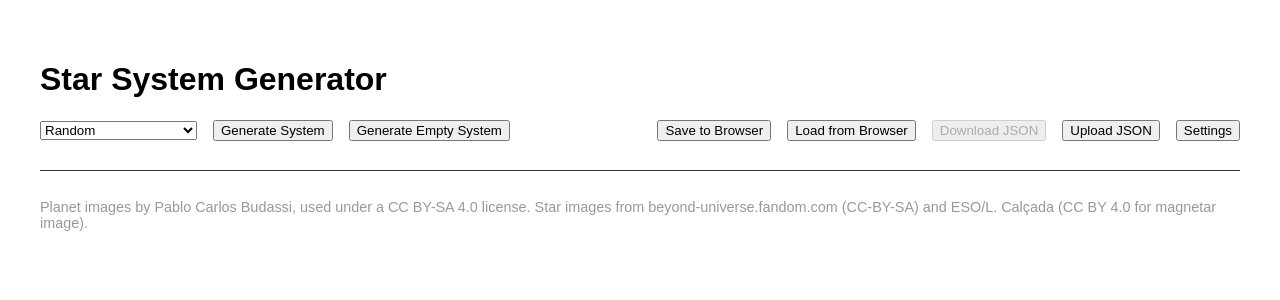
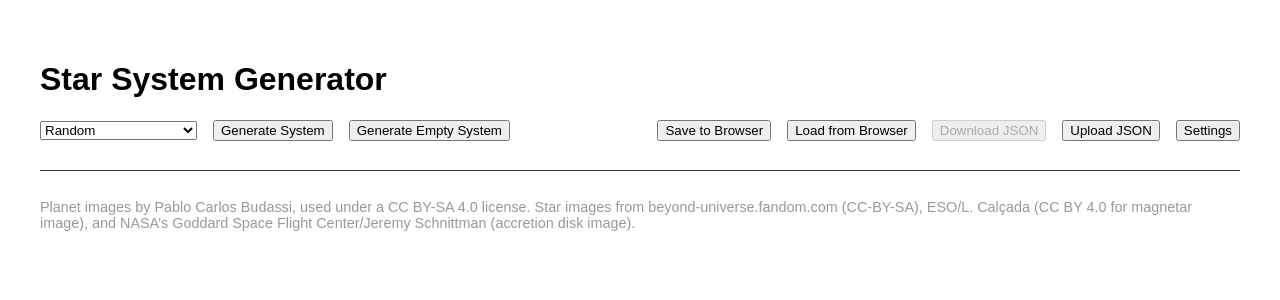
Before and after one commit to FrunkQ/star-system-generator, a SvelteKit app: page / in a window 1280 px wide. Shown: the top 300 px of the page. Built offline with nearby package versions, Linux system fonts and the light colour scheme.

Commit message:
tweak: image attribution

```diff
--- a/src/routes/+page.svelte
+++ b/src/routes/+page.svelte
@@ -308,7 +308,7 @@
   {/if}
 
   <footer>
-    <p>Planet images by Pablo Carlos Budassi, used under a CC BY-SA 4.0 license. Star images from beyond-universe.fandom.com (CC-BY-SA) and ESO/L. Calçada (CC BY 4.0 for magnetar image).</p>
+    <p>Planet images by Pablo Carlos Budassi, used under a CC BY-SA 4.0 license. Star images from beyond-universe.fandom.com (CC-BY-SA), ESO/L. Calçada (CC BY 4.0 for magnetar image), and NASA’s Goddard Space Flight Center/Jeremy Schnittman (accretion disk image).</p>
   </footer>
 </main>
 
```
Also changed, not shown: 2 other files (tests, documents, lock files or other folders).
